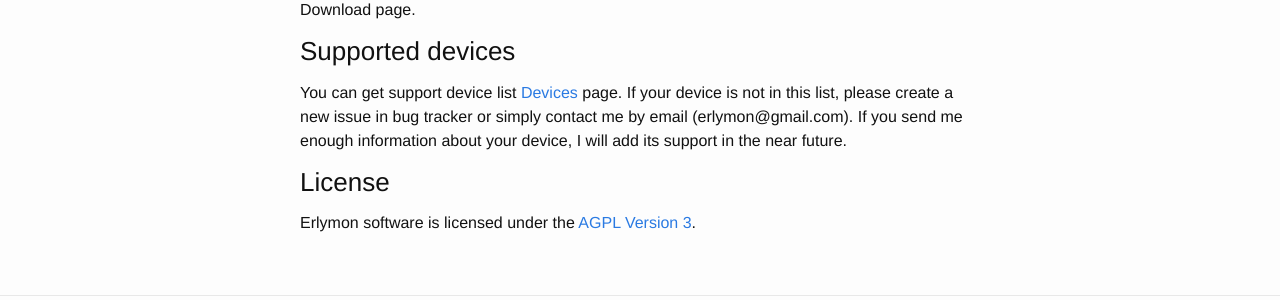
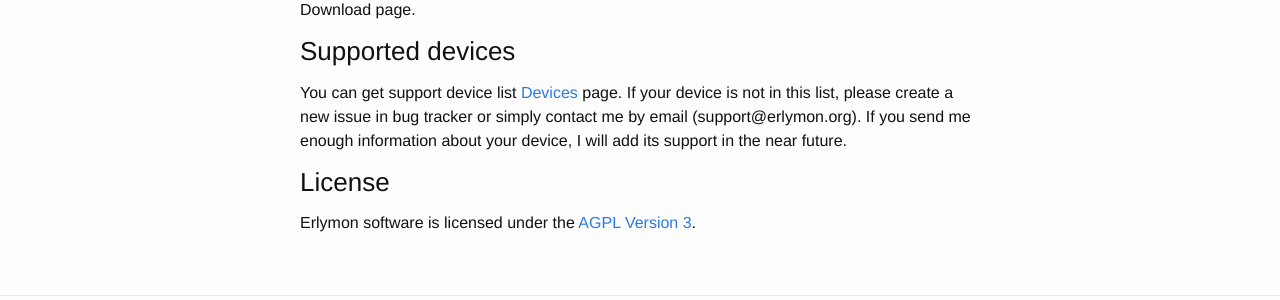
Before and after one commit to erlymon/erlymon.github.io, a Jekyll site: the page built from about.md, in a window 1280 px wide. Shown: the part 327-627 px from the top of the page. Built offline with Jekyll 4.4.1, drawn with Linux system fonts in a browser that asks for light colours.

Commit message:
fixed email

```diff
--- a/about.md
+++ b/about.md
@@ -11,7 +11,7 @@
 Erlymon is written in Erlang and portable between different unix operating systems and platforms. At the moment installation packages provided for Linux. You can get them from Download page.
 
 ### Supported devices
-You can get support device list [Devices](/devices) page. If your device is not in this list, please create a new issue in bug tracker or simply contact me by email (erlymon@gmail.com). If you send me enough information about your device, I will add its support in the near future.
+You can get support device list [Devices](/devices) page. If your device is not in this list, please create a new issue in bug tracker or simply contact me by email ({{ site.email }}). If you send me enough information about your device, I will add its support in the near future.
 
 ### License
 Erlymon software is licensed under the [AGPL Version 3](http://www.gnu.org/licenses/agpl-3.0.html).
```
